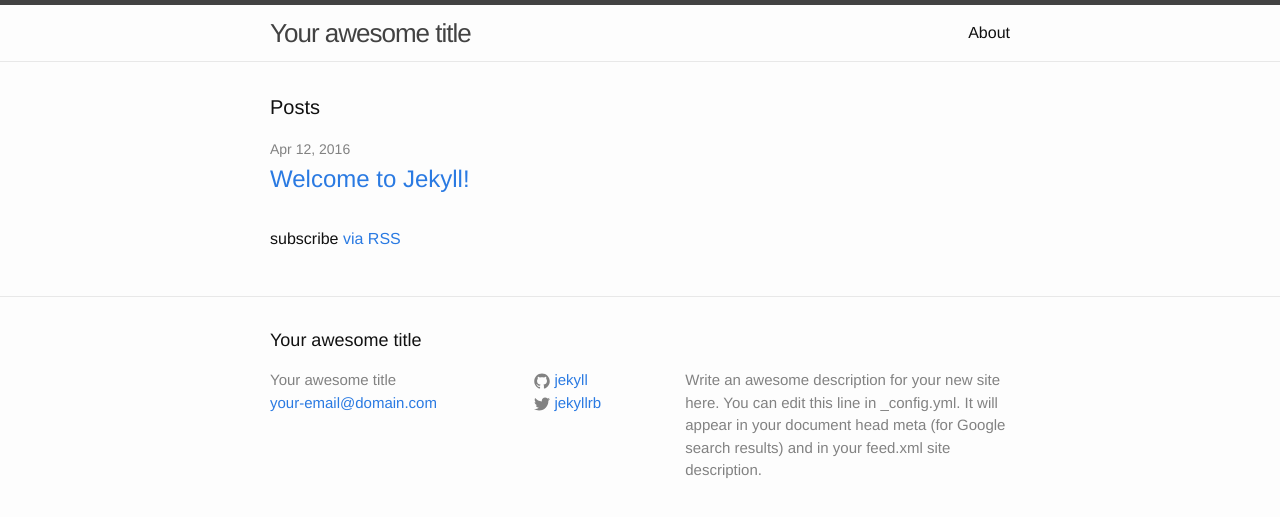
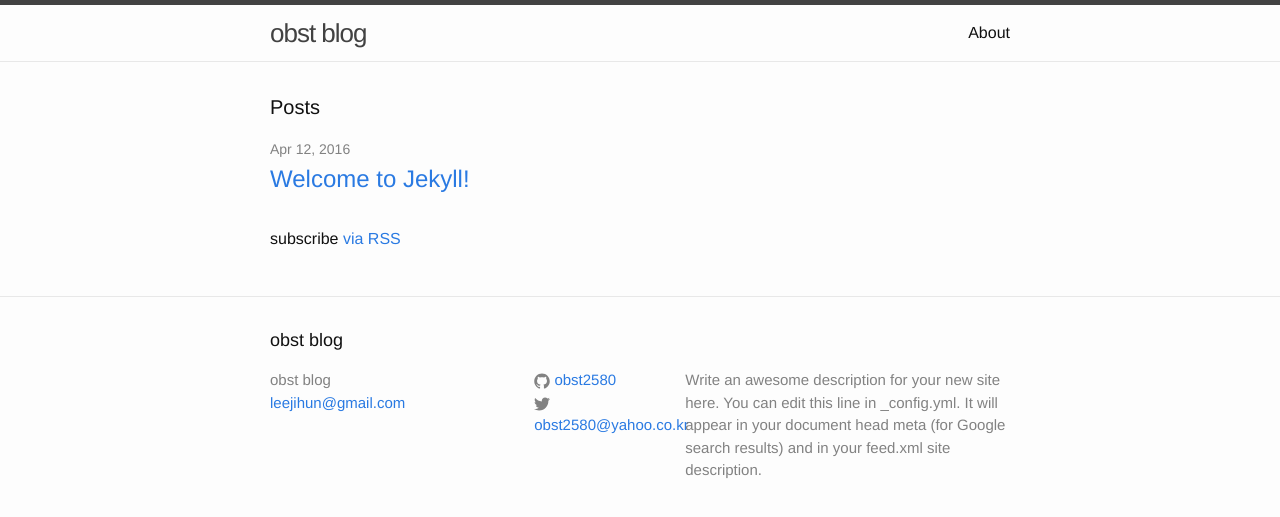
Before and after one commit to obst2580/obst2580.github.com, a Jekyll site: the page built from index.html, in a window 1280 px wide. Shown: the top 517 px of the page. Built offline with Jekyll 4.4.1, drawn with Linux system fonts in a browser that asks for light colours.

Commit message:
config 변경

```diff
--- a/_config.yml
+++ b/_config.yml
@@ -6,16 +6,16 @@
 # 'jekyll serve'. If you change this file, please restart the server process.
 
 # Site settings
-title: Your awesome title
-email: your-email@domain.com
+title: obst blog
+email: leejihun@gmail.com
 description: > # this means to ignore newlines until "baseurl:"
   Write an awesome description for your new site here. You can edit this
   line in _config.yml. It will appear in your document head meta (for
   Google search results) and in your feed.xml site description.
 baseurl: "" # the subpath of your site, e.g. /blog
 url: "http://yourdomain.com" # the base hostname & protocol for your site
-twitter_username: jekyllrb
-github_username:  jekyll
+twitter_username: obst2580@yahoo.co.kr
+github_username:  obst2580
 
 # Build settings
 markdown: kramdown
```
